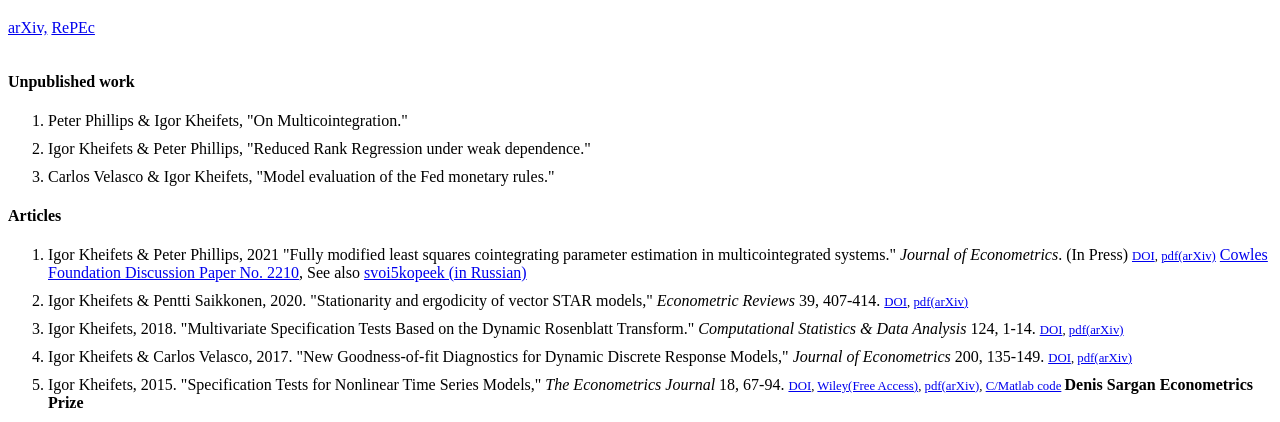
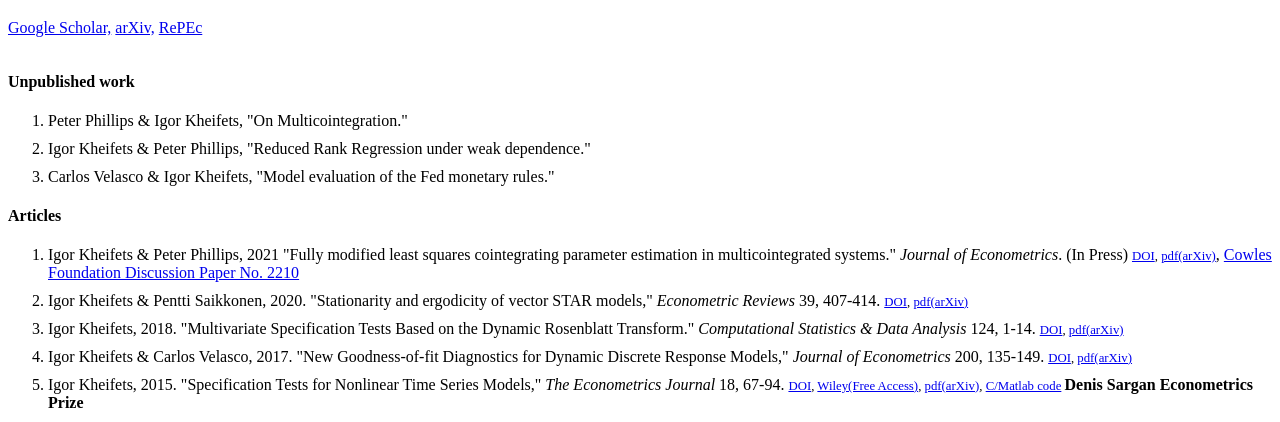
Before and after one commit to kheifets/kheifets.github.io, a plain HTML site: page index.html in a window 1280 px wide. Shown: the part 366-788 px from the top of the page. Drawn offline with Linux system fonts and the light colour scheme.

Commit message:
Add Google Scholar, remove broken link 5kopeek

```diff
--- a/index.html
+++ b/index.html
@@ -33,6 +33,7 @@ li {
 
 <div style="text-align: left;"><span style="font-weight:
   bold;"><h1>Research</h1></span>
+  <a href="https://scholar.google.com/citations?user=2hUanK0AAAAJ&hl=en" rel="nofollow">Google Scholar,</a>
   <a href="https://arxiv.org/a/kheifets_i_1.html" rel="nofollow">arXiv,</a>
   <a href="http://ideas.repec.org/e/pkh119.html" rel="nofollow">RePEc</a>
   </div><br><br>
@@ -62,10 +63,9 @@ Igor Kheifets &amp; Peter Phillips, 2021 "Fully modified least squares
      <em>Journal of Econometrics</em>. (In Press)
  <span style="font-size: 80%;">
      <a href="https://doi.org/10.1016/j.jeconom.2021.07.002" rel="nofollow">DOI</a>,
-    <a href="https://arxiv.org/pdf/2108.03486.pdf" rel="nofollow">pdf(arXiv)</a></span>
-     <a href="https://cowles.yale.edu/publications/cfdp/cfdp-2210" rel="nofollow">Cowles Foundation Discussion Paper No. 2210</a>,
-     See also <a href="https://www.svoi5kopeek.ru/post/%D0%B8%D0%B3%D0%BE%D1%80%D1%8C-%D1%85%D0%B5%D0%B9%D1%84%D0%B5%D1%86-%D0%BE-%D0%BC%D1%83%D0%BB%D1%8C%D1%82%D0%B8%D0%BA%D0%BE%D0%B8%D0%BD%D1%82%D0%B5%D0%B3%D1%80%D0%B0%D1%86%D0%B8%D0%B8" rel="nofollow">svoi5kopeek (in Russian)</a
-   </span>
+    <a href="https://arxiv.org/pdf/2108.03486.pdf" rel="nofollow">pdf(arXiv)</a></span>,
+     <a href="https://cowles.yale.edu/publications/cfdp/cfdp-2210" rel="nofollow">Cowles Foundation Discussion Paper No. 2210</a>
+  </span>
 </li>
 <li>
 Igor Kheifets &amp; Pentti Saikkonen, 2020. "Stationarity and ergodicity of vector STAR models,"
```
